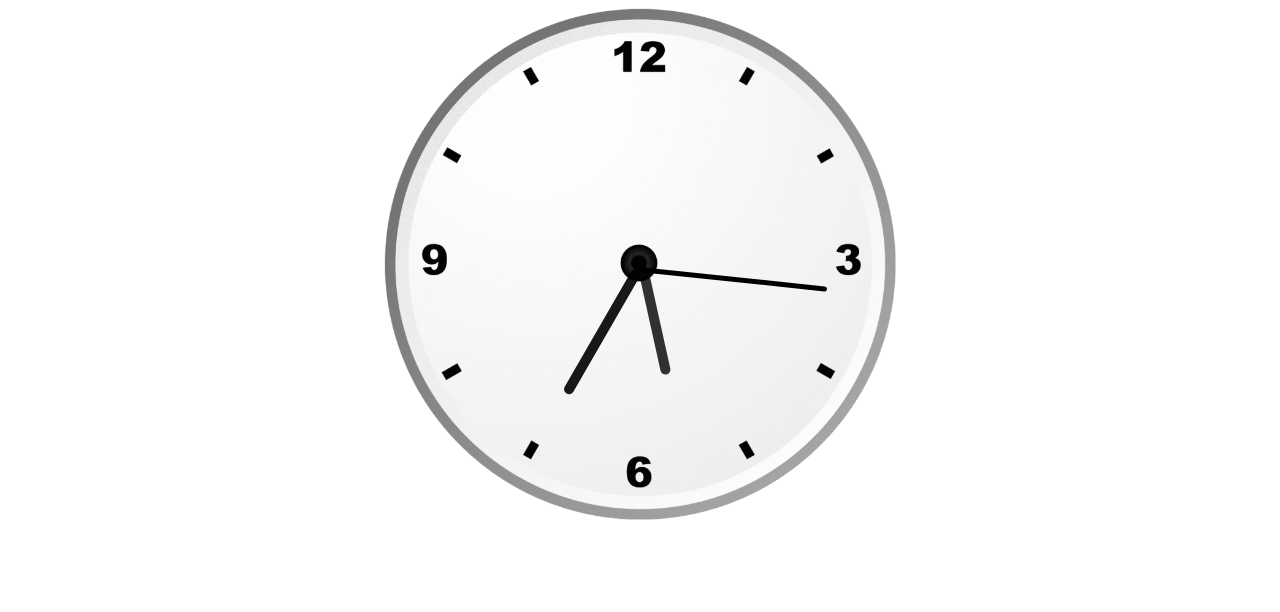
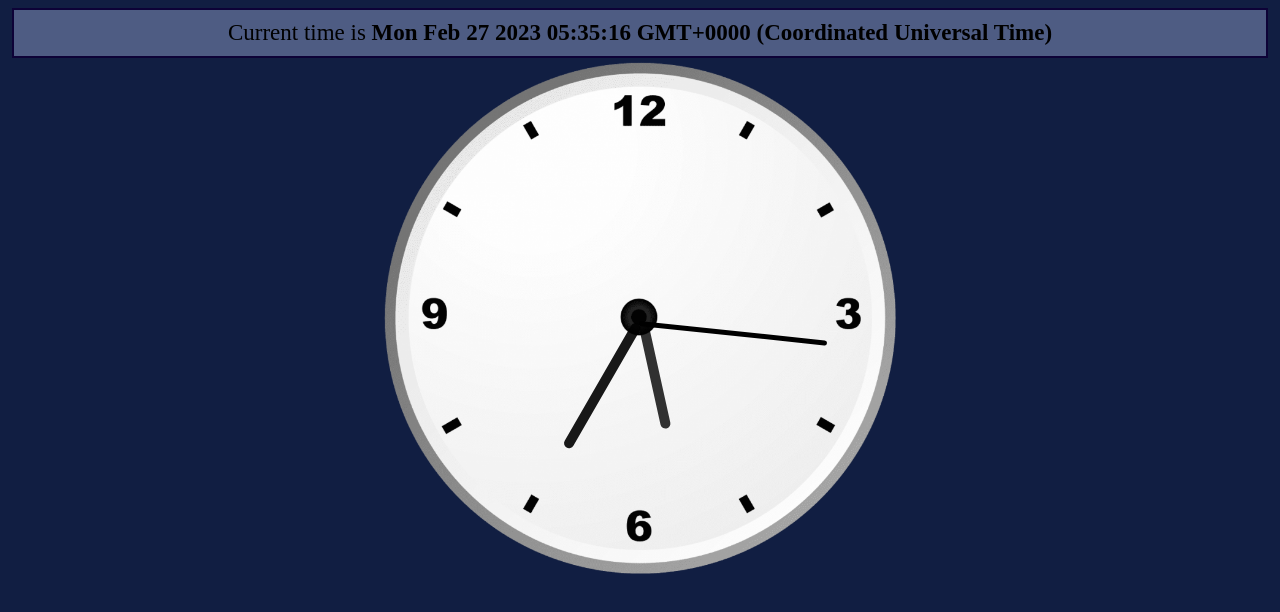
Before and after one commit to ganeshparjapt/Analog-Digital-clock, a plain HTML site: page index.html in a window 1280 px wide. Drawn offline with Linux system fonts and the light colour scheme.

Commit message:
add with digital clock

```diff
--- a/index.html
+++ b/index.html
@@ -8,7 +8,63 @@
     <link rel="stylesheet" href="style.css">
     <script src="index.js"></script>
 </head>
+<style>
+    .container {
+        font-size: 23px;
+        background-color: #4e5c83;
+        border: 2px solid rgb(13, 2, 55);
+        padding: 10px;
+        margin: 4px;
+        text-align: center;
+    }
+
+    #time {
+        font-weight: bold;
+    }
+</style>
 <body>
+<!-- digital clock -->
+<div class="container">
+    Current time is <span id="time"></span>
+</div>
+<script>
+    console.log("This is date and time tutorial");
+    let now = new Date();
+    console.log(now);
+
+    let dt = new Date(1000);
+    console.log(dt);
+
+    // let newDate = new Date("2029-09-30");
+    // console.log(newDate)
+
+    // let newDate = new Date(year, month, date, hours, minutes, seconds, milliseconds);
+    let newDate = new Date(3020, 4, 6, 9, 3, 2, 34);
+    console.log(newDate);
+
+    let yr = newDate.getFullYear();
+    console.log("The year is ", yr);
+
+    let dat = newDate.getDate();
+    console.log("The date is ", dat);
+
+    let month = newDate.getMonth();
+    console.log("The month is ", month);
+
+    let hours = newDate.getHours();
+    console.log("The hours is ", hours);
+
+    newDate.setDate(8);
+    newDate.setMinutes(29);
+    console.log(newDate)
+    setInterval(updateTime, 1000);
+
+    function updateTime() {
+        time.innerHTML = new Date();
+    }
+
+</script>
+
     <div id="ClockContainer">
         <div id="hour"></div>
         <div id="minute"></div>
--- a/style.css
+++ b/style.css
@@ -38,3 +38,6 @@
     left: 49.2%;
     opacity: 1;
 }
+body{
+    background-color: #111e42;
+}
```
